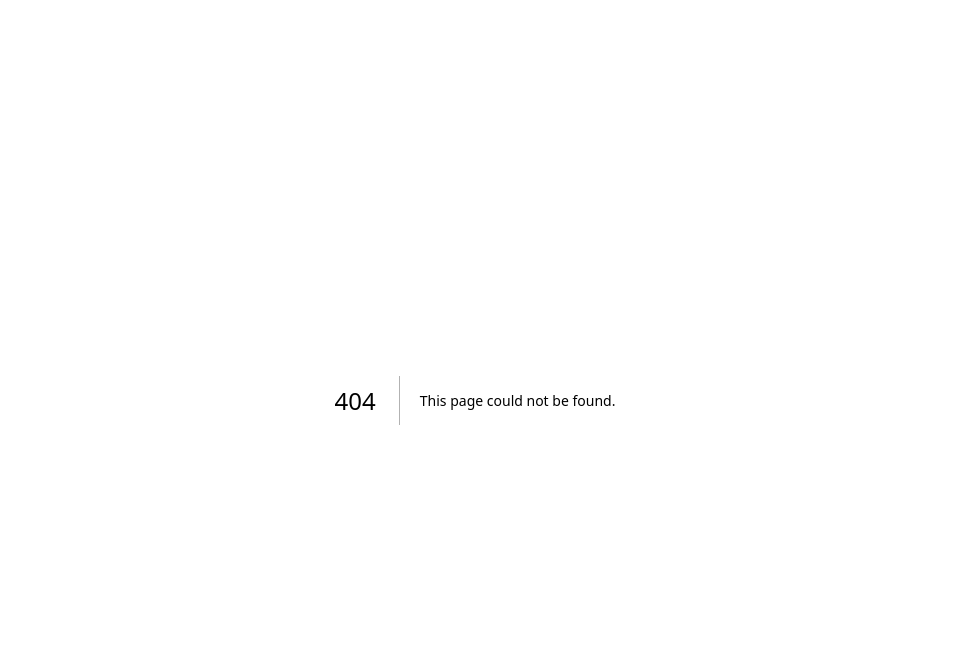
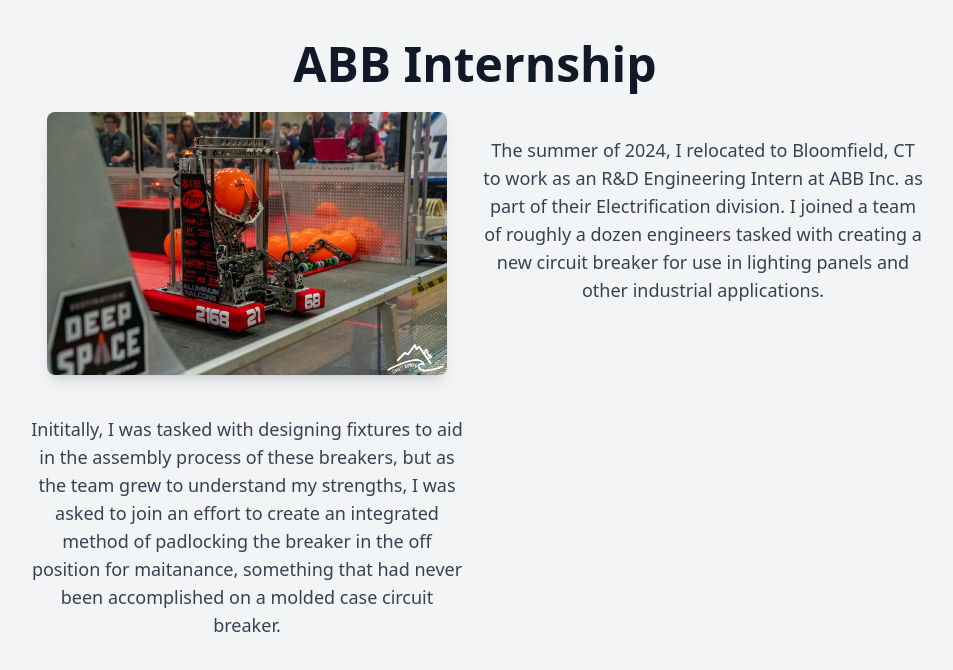
Before and after one commit to Elliot-Reese/Reese-Portfolio, a Next.js app: page /projects/abb-internship in a window 1280 px wide. Before the commit this address had no page. Shown: the top 670 px of the page, without its empty margins (165-1118 px from the left). Built offline with nearby package versions, Linux system fonts and the light colour scheme.

Commit message:
quick setup of abb internship

```diff
--- a/src/app/page.tsx
+++ b/src/app/page.tsx
@@ -60,7 +60,7 @@ export default function Home() {
               through rapid prototyping and iterative design.
             </p>
             <p className="text-lg text-gray-700 dark:text-gray-300">
-              I am currently looking for robotics or mechanical engineering internship positions for the summer of 2025.
+              I am currently looking for robotics and mechanical engineering internship positions for the summer of 2025.
             </p>
           </div>
         </div>
@@ -70,6 +70,16 @@ export default function Home() {
           <div id="projects" className="mt-10">
             <h2 className="text-2xl font-semibold text-gray-900 dark:text-white">Engineering Experience Projects</h2>
             <div className="grid grid-cols-1 md:grid-cols-2 gap-6 mt-4">
+            <Link href="/projects/abb-internship" className="block">
+                <Card className="hover:shadow-lg hover:bg-gray-300">
+                  <CardContent className="p-4">
+                    <h3 className="text-xl font-medium text-gray-900 dark:text-white">ABB Inc. R&D Internship</h3>
+                    <p className="text-gray-700 dark:text-gray-300 mt-2">
+                      Joined a team developing a new industrial circuit breaker. Spearheaded the brainstorming, design, and downselection process for a new padlocking method for the breaker (patent pending).
+                    </p>
+                  </CardContent>
+                </Card>
+              </Link>
               <Link href="/projects/2022robot" className="block">
                 <Card className="hover:shadow-lg hover:bg-gray-300">
                   <CardContent className="p-4">
--- a/src/app/projects/7th-cadathon/page.tsx
+++ b/src/app/projects/7th-cadathon/page.tsx
@@ -14,9 +14,12 @@ export default function Home() {
               className="rounded-lg shadow-lg"
             />
          </div>
-        <p className="text-lg text-gray-700 dark:text-gray-300 mt-2">
-          This was my first CAD challenge. Along with two other members of my team, I started work on a
-        </p>
+         <div className="grid grid-cols-1 md:grid-cols-2 gap-4 mt-6">
+          <p className="text-lg text-gray-700 dark:text-gray-300 mt-2">
+            This was my first CAD challenge. The format was a 3 day challenge where
+          </p>
+         </div>
+
 
       </div>
     </div>
--- /dev/null
+++ b/src/app/projects/abb-internship/page.tsx
@@ -0,0 +1,29 @@
+import Image from 'next/image';
+
+export default function Home() {
+  return (
+    <div className="min-h-screen bg-gray-100 dark:bg-gray-900 p-6">
+      <div className="max-w-4xl mx-auto text-center mt-4">
+        <h1 className="text-5xl font-bold text-gray-900 dark:text-white">ABB Internship</h1>
+        <div className="grid grid-cols-1 md:grid-cols-2 gap-4 mt-6">
+            <div className="flex items-center justify-center">
+              <Image
+                src="/images/2019-robot.jpg"
+                alt="2019 Full Robot"
+                width={400}
+                height={300}
+                className="rounded-lg shadow-lg"
+              />
+            </div>
+            <p className="text-lg text-gray-700 dark:text-gray-300 mt-6">
+              The summer of 2024, I relocated to Bloomfield, CT to work as an R&D Engineering Intern at ABB Inc. as part of their Electrification division. I joined a team of roughly a dozen engineers tasked with creating a new circuit breaker for use in lighting panels and other industrial applications.
+            </p>
+            <p className="text-lg text-gray-700 dark:text-gray-300 mt-6">
+              Inititally, I was tasked with designing fixtures to aid in the assembly process of these breakers, but as the team grew to understand my strengths, I was asked to join an effort to create an integrated method of padlocking the breaker in the off position for maitanance, something that had never been accomplished on a molded case circuit breaker.
+            </p>
+          </div>
+
+      </div>
+    </div>
+  )
+}
```
